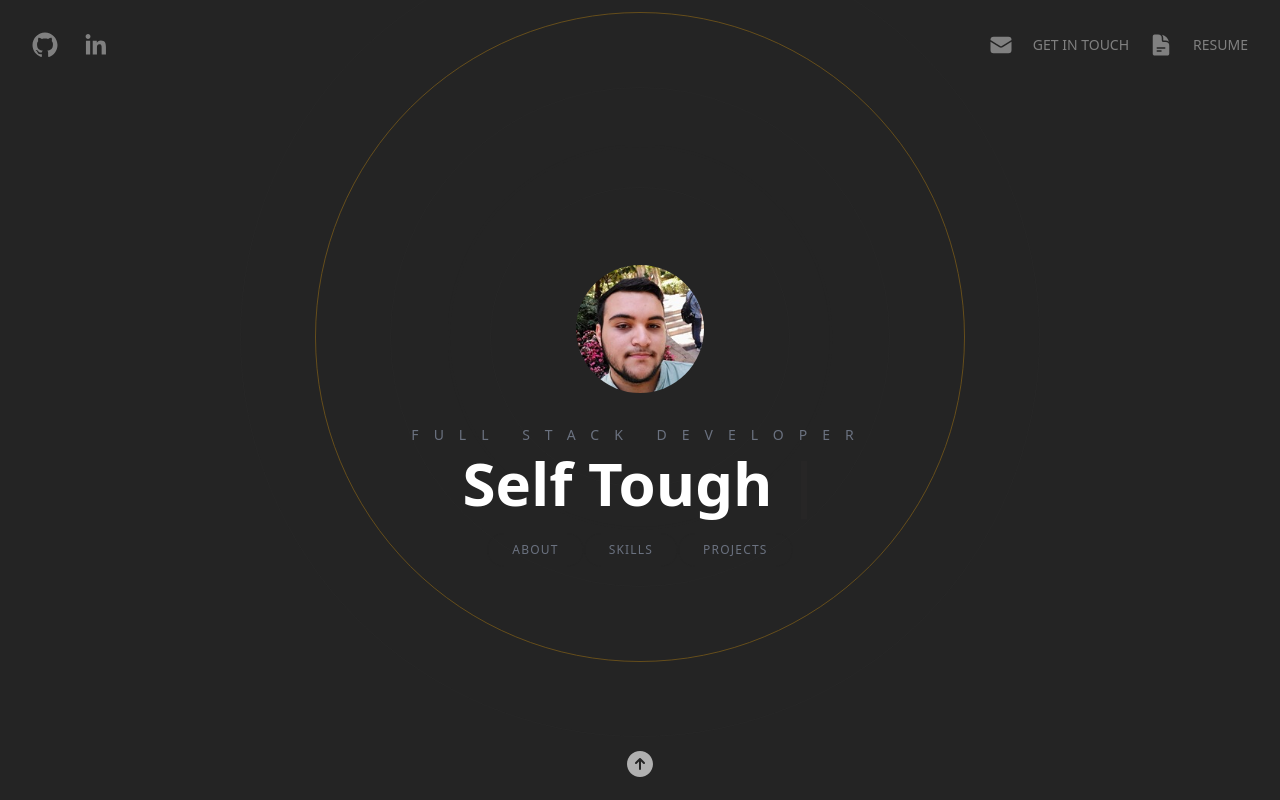
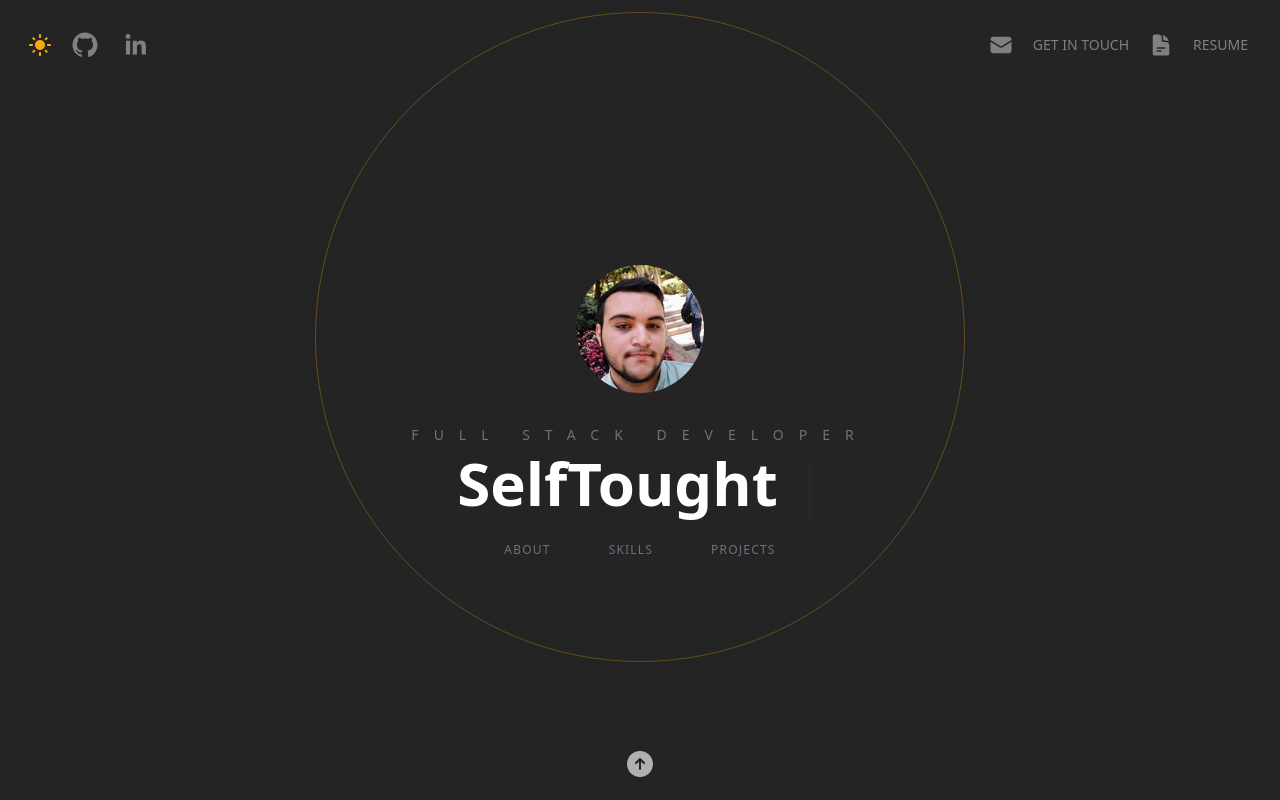
Before and after one commit to AhmadNasser04/portfolio, a React (Create React App) app: page / in a window 1280 px wide. Built offline with nearby package versions, Linux system fonts and the light colour scheme.

Commit message:
Added darkmode switch

```diff
--- a/src/App.js
+++ b/src/App.js
@@ -1,3 +1,4 @@
+import React, { useState } from 'react'
 import About from './components/About'
 import ContactMe from './components/ContactMe'
 import Hero from './components/Hero'
@@ -6,9 +7,16 @@ import Projects from './components/Projects'
 import Skills from './components/Skills'
 
 function App() {
+
+  const [darkMode, setDarkMode] = useState(false)
+
+  const toggleDarkMode = () => {
+    setDarkMode(!darkMode)
+  }
+
   return (
-    <div className='bg-[rgb(36,36,36)] scroll-smooth text-white h-screen snap-y snap-mandatory overflow-y-scroll overflow-x-hidden z-0'>
-      <Navbar />
+    <div className={`${darkMode ? 'bg-[#F1F1F1] text-[rgb(36,36,36)]' : 'bg-[rgb(36,36,36)] text-white'} scroll-smooth h-screen snap-y snap-mandatory overflow-y-scroll overflow-x-hidden z-0 transition-all duration-500`}>
+      <Navbar darkMode={darkMode} toggleDarkMode={toggleDarkMode} />
 
       <section id='hero' className='snap-center'>
         <Hero />
--- a/src/components/ContactMe.jsx
+++ b/src/components/ContactMe.jsx
@@ -25,7 +25,7 @@ export default function ContactMe() {
 
         <div className='flex flex-col short:space-y-2 space-y-10'>
             <h1 className='short:text-2xl text-4xl short:mt-5 font-semibold text-center'>
-                I have got just what you need.{" "}
+                I've got just what you need.{" "}
                 <span className='decoration-[#F7AB0A]/50 underline'>Lets Talk.</span>
             </h1>
 
--- a/src/components/Hero.jsx
+++ b/src/components/Hero.jsx
@@ -5,7 +5,7 @@ import myPhoto from '../resources/me.webp'
 
 export default function Hero() {
     const [text] = useTypewriter({
-        words: ["Hi, I'm Ahmad Nasser", 'Self Tought', 'Computer Science Student', "Guy-who-loves-gaming.tsx", "<ButLovesToCodeMore />"],
+        words: ["Hi, I'm Ahmad Nasser", 'SelfTought.js', "Guy-who-loves-gaming.tsx", "<ButLovesToCodeMore />"],
         loop: true,
         delaySpeed: 2000,
     })
@@ -27,7 +27,7 @@ export default function Hero() {
                 <Cursor cursorColor='#F7ABBA' />
             </h1>
 
-            <div>
+            <div className='space-x-2'>
                 <a href='#about'><button className='heroButton'>About</button></a>
                 <a href='#skills'><button className='heroButton'>Skills</button></a>
                 <a href='#projects'><button className='heroButton'>Projects</button></a>
--- a/src/components/Navbar.jsx
+++ b/src/components/Navbar.jsx
@@ -1,8 +1,11 @@
 import React from 'react';
 import { SocialIcon } from 'react-social-icons';
 import { motion } from 'framer-motion';
+import LightModeIcon from '@mui/icons-material/LightMode';
+import DarkModeIcon from '@mui/icons-material/DarkMode';
+import { IconButton } from '@mui/material';
 
-export default function Navbar() {
+export default function Navbar({ darkMode, toggleDarkMode }) {
   return (
     <header className='sticky top-0 p-5 flex items-start justify-between max-w-7xl mx-auto z-20 xl:items-center'>
         <motion.div
@@ -11,6 +14,9 @@ export default function Navbar() {
             transition={{ duration: 1.5 }}
             className='flex flex-row items-center'
         >
+            <IconButton onClick={toggleDarkMode} aria-label='toggle darkmode'>
+                {darkMode ? <DarkModeIcon className='text-[#F7AB0A]' /> : <LightModeIcon className='text-[#F7AB0A]' />}
+            </IconButton>
             <SocialIcon url='https://github.com/AhmadNasser04' fgColor='gray' bgColor='transparent' />
             <SocialIcon url='https://www.linkedin.com/in/ahmad-nasser-034222223/' fgColor='gray' bgColor='transparent' />
         </motion.div>
--- a/src/components/Projects.jsx
+++ b/src/components/Projects.jsx
@@ -22,7 +22,7 @@ export default function Projects() {
                         <div className='group relative flex justify-center items-center'>
                             <div className='absolute opacity-0 group-hover:opacity-100 transition duration-300 ease-in-out group-hover:bg-[#F7AB0A]/60 w-[100%] h-[100%] z-10 rounded-lg'>
                                 <h1 className='absolute bottom-5 left-5'>{project.time}</h1>
-                                <a href={project.link} target='_blank' rel='noreferrer'>
+                                <a href={project.link} target='_blank' rel='noreferrer' aria-label='go to project'>
                                     <svg xmlns="http://www.w3.org/2000/svg" fill="none" viewBox="0 0 24 24" strokeWidth={1.5} stroke="currentColor" className="w-8 h-8 absolute bottom-5 right-5 cursor-pointer">
                                         <path strokeLinecap="round" strokeLinejoin="round" d="M13.19 8.688a4.5 4.5 0 011.242 7.244l-4.5 4.5a4.5 4.5 0 01-6.364-6.364l1.757-1.757m13.35-.622l1.757-1.757a4.5 4.5 0 00-6.364-6.364l-4.5 4.5a4.5 4.5 0 001.242 7.244" />
                                     </svg>
```
